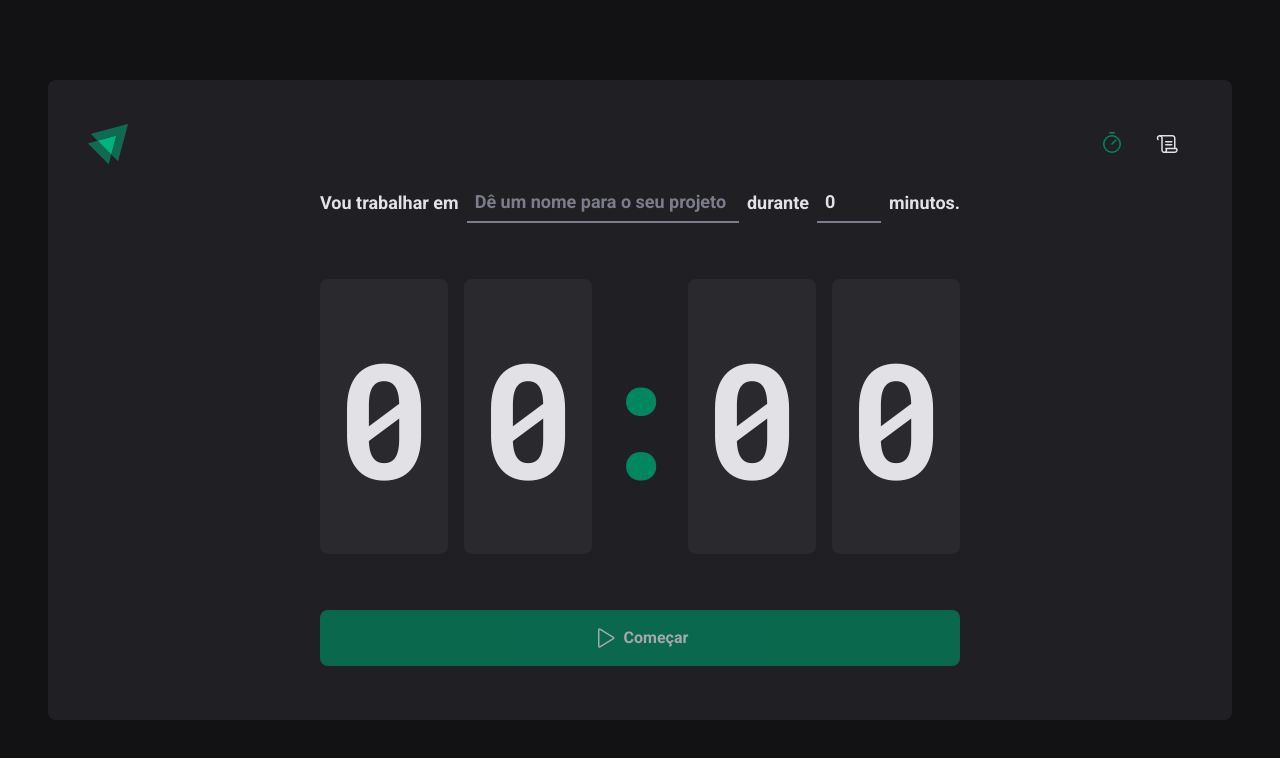
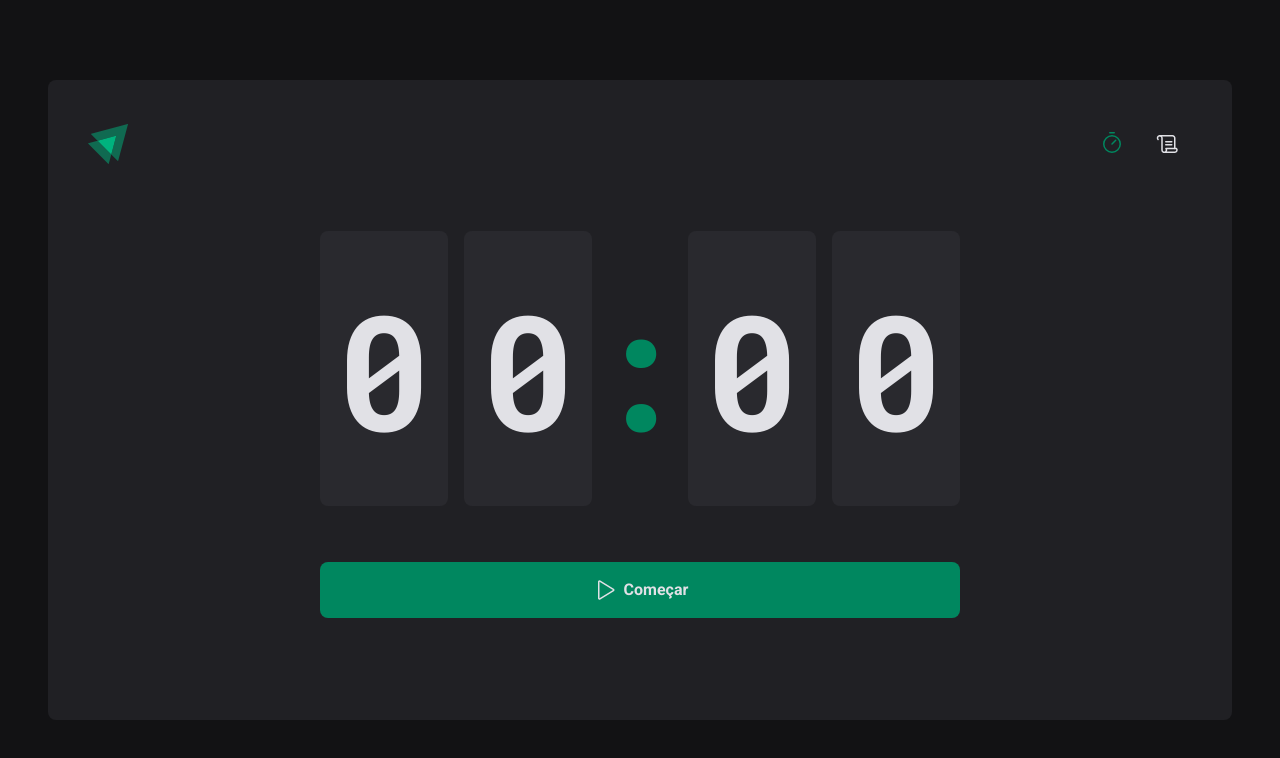
Before and after one commit to odilonferreira/ignite-timer, a React (Vite) app: page / in a window 1280 px wide. Shown: the top 758 px of the page. Built offline with nearby package versions, Linux system fonts and the light colour scheme.

Commit message:
organizing components and creating context to do it

```diff
--- /dev/null
+++ b/src/pages/Home/components/Countdown/index.tsx
@@ -0,0 +1,60 @@
+import { differenceInSeconds } from 'date-fns'
+import { useContext, useEffect, useState } from 'react'
+import { CyclesContext } from '../..'
+import { CountdownContainer, Separator } from './styles'
+
+export function Countdown() {
+  const { activeCycle, activeCycleId, markCurrentCycleAsFinished } =
+    useContext(CyclesContext)
+  const [amountSecondsPassed, setAmountSecondsPassed] = useState(0)
+  const totalSeconds = activeCycle ? activeCycle.minutesAmount * 60 : 0
+
+  const currentSeconds = activeCycle ? totalSeconds - amountSecondsPassed : 0
+
+  const minutesAmount = Math.floor(currentSeconds / 60)
+  const secondsAmount = currentSeconds % 60
+
+  const minutes = String(minutesAmount).padStart(2, '0')
+  const seconds = String(secondsAmount).padStart(2, '0')
+
+  useEffect(() => {
+    if (activeCycle) {
+      document.title = `${minutes}:${seconds}`
+    }
+  }, [minutes, seconds, activeCycle])
+
+  useEffect(() => {
+    let interval: number
+
+    if (activeCycle) {
+      interval = setInterval(() => {
+        const secondsDifference = differenceInSeconds(
+          new Date(),
+          activeCycle.startDate,
+        )
+
+        if (secondsDifference >= totalSeconds) {
+          markCurrentCycleAsFinished()
+          setAmountSecondsPassed(totalSeconds)
+          clearInterval(interval)
+        } else {
+          setAmountSecondsPassed(secondsDifference)
+        }
+      }, 1000)
+    }
+
+    return () => {
+      clearInterval(interval)
+    }
+  }, [activeCycle, totalSeconds, activeCycleId, markCurrentCycleAsFinished])
+
+  return (
+    <CountdownContainer>
+      <span>{minutes[0]}</span>
+      <span>{minutes[1]}</span>
+      <Separator>:</Separator>
+      <span>{seconds[0]}</span>
+      <span>{seconds[1]}</span>
+    </CountdownContainer>
+  )
+}
--- /dev/null
+++ b/src/pages/Home/components/Countdown/styles.ts
@@ -0,0 +1,27 @@
+import styled from 'styled-components'
+
+export const CountdownContainer = styled.div`
+  font-family: 'Roboto Mono', monospace;
+  font-size: 10rem;
+  font-weight: 8rem;
+  color: ${(props) => props.theme['gray-100']};
+
+  display: flex;
+  gap: 1rem;
+
+  span {
+    background: ${(props) => props.theme['gray-700']};
+    padding: 2rem 1rem;
+    border-radius: 8px;
+  }
+`
+
+export const Separator = styled.div`
+  padding: 2rem 0;
+  color: ${(props) => props.theme['green-500']};
+
+  width: 4rem;
+  overflow: hidden;
+  display: flex;
+  justify-content: center;
+`
--- /dev/null
+++ b/src/pages/Home/components/NewCycleForm/styles.ts
@@ -0,0 +1,45 @@
+import styled from 'styled-components'
+
+export const FormContainer = styled.div`
+  width: 100%;
+  display: flex;
+  align-items: center;
+  justify-content: center;
+  gap: 0.5rem;
+  color: ${(props) => props.theme['gray-100']};
+  font-size: 1.125rem;
+  font-weight: bold;
+  flex-wrap: wrap;
+`
+
+export const BaseInput = styled.input`
+  background: transparent;
+  height: 2.5rem;
+  border: 0;
+  border-bottom: 2px solid ${(props) => props.theme['gray-500']};
+  font-size: 1.125rem;
+  font-weight: bold;
+  padding: 0 0.5rem;
+  color: ${(props) => props.theme['gray-100']};
+
+  &::placeholder {
+    color: ${(props) => props.theme['gray-500']};
+  }
+
+  &:focus {
+    box-shadow: none;
+    border-color: ${(props) => props.theme['green-500']};
+  }
+`
+
+export const TaskInput = styled(BaseInput)`
+  flex: 1;
+
+  /* remove arrow to open the input suggestions */
+  &::-webkit-calendar-picker-indicator {
+    display: none !important;
+  }
+`
+export const MinutesAmountInput = styled(BaseInput)`
+  width: 4rem;
+`
--- a/src/pages/Home/index.tsx
+++ b/src/pages/Home/index.tsx
@@ -1,29 +1,12 @@
 import { HandPalm, Play } from 'phosphor-react'
 import {
-  CountdownContainer,
-  FormContainer,
   HomeContainer,
-  MinutesAmountInput,
-  Separator,
   StartCountdownButton,
   StopCountdownButton,
-  TaskInput,
 } from './styles'
-import { useForm } from 'react-hook-form'
-import { zodResolver } from '@hookform/resolvers/zod'
-import * as zod from 'zod'
-import { useEffect, useState } from 'react'
-import { differenceInSeconds } from 'date-fns'
 
-const newCycleFormValidationSchema = zod.object({
-  task: zod.string().min(1, 'Informe a tarefa'),
-  minutesAmount: zod
-    .number()
-    .min(5, 'O ciclo precisa ser de no mínimo 5 minutos')
-    .max(60, 'O ciclo precisa ser de no máximo 60 minutos'),
-})
-
-type NewCycleFormData = zod.infer<typeof newCycleFormValidationSchema>
+import { createContext, useState } from 'react'
+import { Countdown } from './components/Countdown'
 
 interface Cycle {
   id: string
@@ -34,72 +17,48 @@
   finishedDate?: Date
 }
 
+interface CyclesContextType {
+  activeCycle: Cycle | undefined
+  activeCycleId: string | null
+  markCurrentCycleAsFinished: () => void
+}
+
+export const CyclesContext = createContext({} as CyclesContextType)
+
 export function Home() {
   const [cycles, setCycles] = useState<Cycle[]>([])
   const [activeCycleId, setActiveCycleId] = useState<string | null>(null)
-  const [amountSecondsPassed, setAmountSecondsPassed] = useState(0)
-
-  const { register, handleSubmit, watch, reset } = useForm<NewCycleFormData>({
-    resolver: zodResolver(newCycleFormValidationSchema),
-    defaultValues: {
-      task: '',
-      minutesAmount: 0,
-    },
-  })
 
   const activeCycle = cycles.find((cycle) => cycle.id === activeCycleId)
-  const totalSeconds = activeCycle ? activeCycle.minutesAmount * 60 : 0
 
-  useEffect(() => {
-    let interval: number
-
-    if (activeCycle) {
-      interval = setInterval(() => {
-        const secondsDifference = differenceInSeconds(
-          new Date(),
-          activeCycle.startDate,
-        )
-
-        if (secondsDifference >= totalSeconds) {
+  function markCurrentCycleAsFinished() {
     setCycles((state) =>
       state.map((cycle) => {
         if (cycle.id === activeCycleId) {
-                return { ...cycle, finishedDate: new Date() }
+          return { ...cycle, interruptedDate: new Date() }
         } else {
           return cycle
         }
       }),
     )
-
-          setAmountSecondsPassed(totalSeconds)
-          clearInterval(interval)
-        } else {
-          setAmountSecondsPassed(secondsDifference)
-        }
-      }, 1000)
   }
 
-    return () => {
-      clearInterval(interval)
-    }
-  }, [activeCycle, totalSeconds, activeCycleId])
+  // function handleCreateNewCycle(data: NewCycleFormData) {
+  //   const id = String(new Date().getTime())
 
-  function handleCreateNewCycle(data: NewCycleFormData) {
-    const id = String(new Date().getTime())
+  //   const newCycle: Cycle = {
+  //     id,
+  //     task: data.task,
+  //     minutesAmount: data.minutesAmount,
+  //     startDate: new Date(),
+  //   }
 
-    const newCycle: Cycle = {
-      id,
-      task: data.task,
-      minutesAmount: data.minutesAmount,
-      startDate: new Date(),
-    }
+  //   setCycles((state) => [...state, newCycle])
+  //   setActiveCycleId(id)
+  //   setAmountSecondsPassed(0)
 
-    setCycles((state) => [...state, newCycle])
-    setActiveCycleId(id)
-    setAmountSecondsPassed(0)
-
-    reset()
-  }
+  //   reset()
+  // }
 
   function handleInterruptCycle() {
     setCycles((state) =>
@@ -115,71 +74,27 @@
     setActiveCycleId(null)
   }
 
-  const currentSeconds = activeCycle ? totalSeconds - amountSecondsPassed : 0
-
-  const minutesAmount = Math.floor(currentSeconds / 60)
-  const secondsAmount = currentSeconds % 60
-
-  const minutes = String(minutesAmount).padStart(2, '0')
-  const seconds = String(secondsAmount).padStart(2, '0')
-
-  useEffect(() => {
-    if (activeCycle) {
-      document.title = `${minutes}:${seconds}`
-    }
-  }, [minutes, seconds, activeCycle])
-
-  const taskValue = watch('task')
+  // const taskValue = watch('task')
 
   return (
     <HomeContainer>
-      <form onSubmit={handleSubmit(handleCreateNewCycle)} action="">
-        <FormContainer>
-          <label htmlFor="task">Vou trabalhar em</label>
-          <TaskInput
-            id="task"
-            list="task-suggestions"
-            disabled={!!activeCycle}
-            placeholder="Dê um nome para o seu projeto"
-            {...register('task')}
-          />
-
-          <datalist id="task-suggestions">
-            <option value="Projeto 1"></option>
-            <option value="Projeto 2"></option>
-            <option value="Projeto 3"></option>
-          </datalist>
-
-          <label htmlFor="minutesAmount">durante</label>
-          <MinutesAmountInput
-            type="number"
-            id="minutesAmount"
-            disabled={!!activeCycle}
-            placeholder="00"
-            step={5}
-            min={5}
-            max={60}
-            {...register('minutesAmount', { valueAsNumber: true })}
-          />
-
-          <span>minutos.</span>
-        </FormContainer>
-
-        <CountdownContainer>
-          <span>{minutes[0]}</span>
-          <span>{minutes[1]}</span>
-          <Separator>:</Separator>
-          <span>{seconds[0]}</span>
-          <span>{seconds[1]}</span>
-        </CountdownContainer>
-
+      <form
+        // onSubmit={handleSubmit(handleCreateNewCycle)}
+        action=""
+      >
+        <CyclesContext.Provider
+          value={{ activeCycle, activeCycleId, markCurrentCycleAsFinished }}
+        >
+          {/* <NewCycleForm /> */}
+          <Countdown />
+        </CyclesContext.Provider>
         {activeCycle ? (
           <StopCountdownButton type="button" onClick={handleInterruptCycle}>
             <HandPalm size={24} />
             Interromper
           </StopCountdownButton>
         ) : (
-          <StartCountdownButton type="submit" disabled={!taskValue}>
+          <StartCountdownButton type="submit" /* disabled={!taskValue} */>
             <Play size={24} />
             Começar
           </StartCountdownButton>
--- a/src/pages/Home/styles.ts
+++ b/src/pages/Home/styles.ts
@@ -14,44 +14,6 @@
     align-items: center;
     gap: 3.5rem;
   }
-`
-
-export const FormContainer = styled.div`
-  width: 100%;
-  display: flex;
-  align-items: center;
-  justify-content: center;
-  gap: 0.5rem;
-  color: ${(props) => props.theme['gray-100']};
-  font-size: 1.125rem;
-  font-weight: bold;
-  flex-wrap: wrap;
-`
-
-export const CountdownContainer = styled.div`
-  font-family: 'Roboto Mono', monospace;
-  font-size: 10rem;
-  font-weight: 8rem;
-  color: ${(props) => props.theme['gray-100']};
-
-  display: flex;
-  gap: 1rem;
-
-  span {
-    background: ${(props) => props.theme['gray-700']};
-    padding: 2rem 1rem;
-    border-radius: 8px;
-  }
-`
-
-export const Separator = styled.div`
-  padding: 2rem 0;
-  color: ${(props) => props.theme['green-500']};
-
-  width: 4rem;
-  overflow: hidden;
-  display: flex;
-  justify-content: center;
 `
 
 export const BaseCountdownButton = styled.button`
@@ -76,38 +38,6 @@
   }
 `
 
-export const BaseInput = styled.input`
-  background: transparent;
-  height: 2.5rem;
-  border: 0;
-  border-bottom: 2px solid ${(props) => props.theme['gray-500']};
-  font-size: 1.125rem;
-  font-weight: bold;
-  padding: 0 0.5rem;
-  color: ${(props) => props.theme['gray-100']};
-
-  &::placeholder {
-    color: ${(props) => props.theme['gray-500']};
-  }
-
-  &:focus {
-    box-shadow: none;
-    border-color: ${(props) => props.theme['green-500']};
-  }
-`
-
-export const TaskInput = styled(BaseInput)`
-  flex: 1;
-
-  /* remove arrow to open the input suggestions */
-  &::-webkit-calendar-picker-indicator {
-    display: none !important;
-  }
-`
-export const MinutesAmountInput = styled(BaseInput)`
-  width: 4rem;
-`
-
 export const StopCountdownButton = styled(BaseCountdownButton)`
   background: ${(props) => props.theme['red-500']};
 
```
Also changed, not shown: src/pages/Home/components/NewCycleForm/index.tsx (added, +61 -0 lines). Lines whose indentation alone changed are shown as unchanged.
